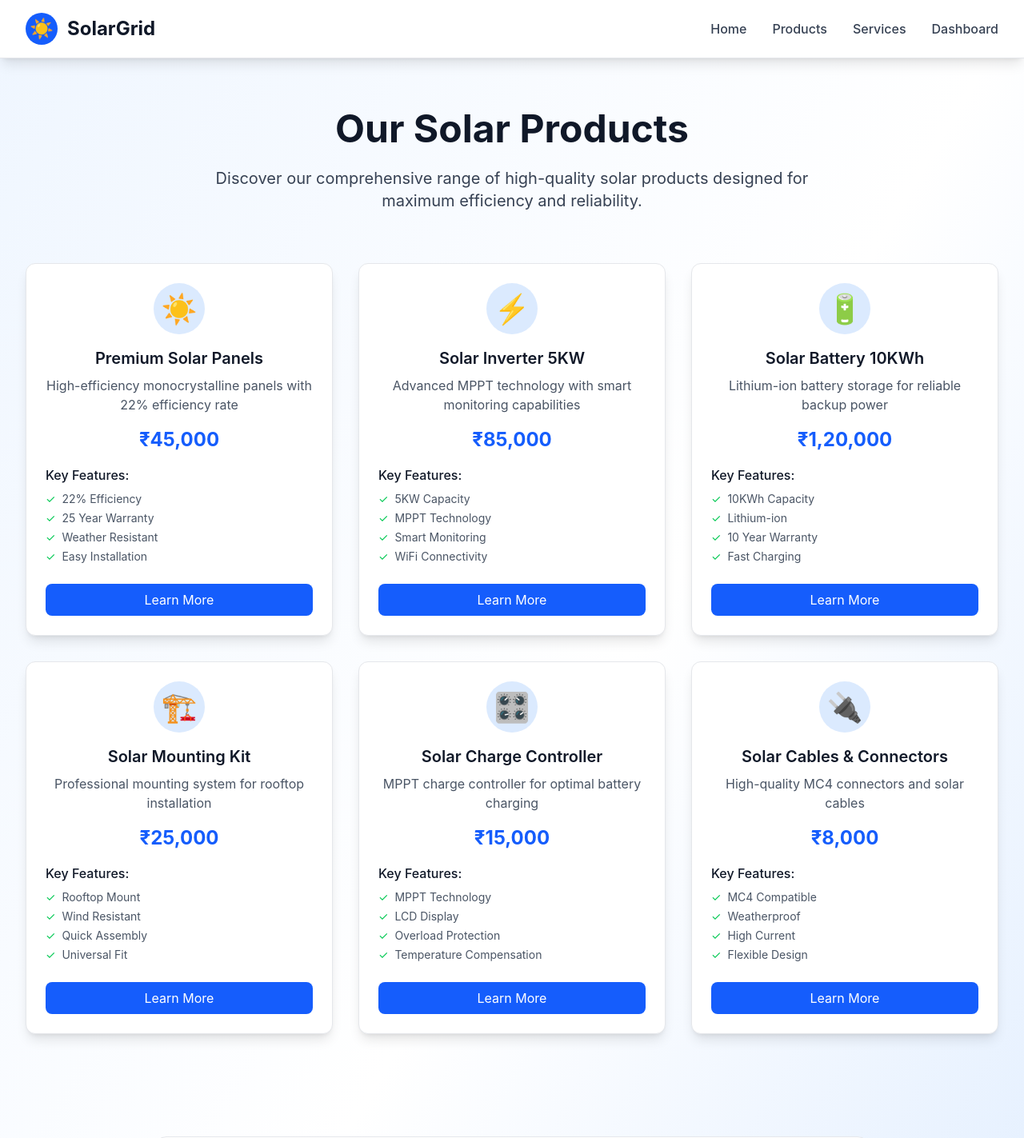
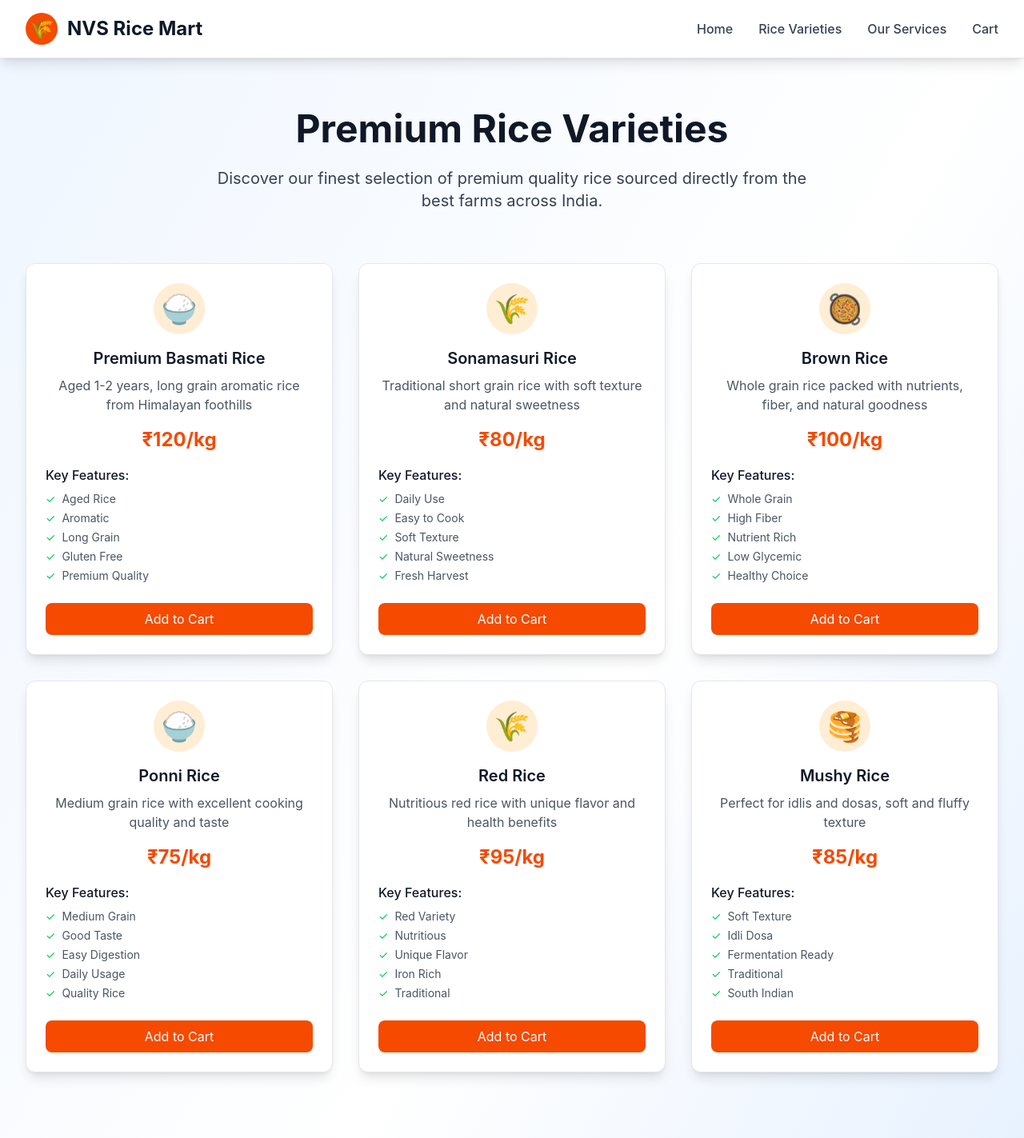
Before and after one commit to singhsunny26sep/nvsricemartWeb, a React (Create React App) app: page /products in a window 1280 px wide. Shown: the top 1423 px of the page at 80% size. Built offline with nearby package versions, Linux system fonts and the light colour scheme.

Commit message:
newchanges

```diff
--- a/src/components/Products.js
+++ b/src/components/Products.js
@@ -1,56 +1,59 @@
-import React from 'react';
+import React, { useContext } from 'react';
 import { Link } from 'react-router-dom';
 import Footer from './Footer';
+import { CartContext } from '../App';
 
 function Products() {
-  const products = [
+  const { addToCart } = useContext(CartContext);
+
+  const riceProducts = [
     {
       id: 1,
-      name: "Premium Solar Panels",
-      description: "High-efficiency monocrystalline panels with 22% efficiency rate",
-      price: "₹45,000",
-      image: "☀️",
-      features: ["22% Efficiency", "25 Year Warranty", "Weather Resistant", "Easy Installation"]
+      name: "Premium Basmati Rice",
+      description: "Aged 1-2 years, long grain aromatic rice from Himalayan foothills",
+      price: 120,
+      image: "🍚",
+      features: ["Aged Rice", "Aromatic", "Long Grain", "Gluten Free", "Premium Quality"]
     },
     {
       id: 2,
-      name: "Solar Inverter 5KW",
-      description: "Advanced MPPT technology with smart monitoring capabilities",
-      price: "₹85,000",
-      image: "⚡",
-      features: ["5KW Capacity", "MPPT Technology", "Smart Monitoring", "WiFi Connectivity"]
+      name: "Sonamasuri Rice",
+      description: "Traditional short grain rice with soft texture and natural sweetness",
+      price: 80,
+      image: "🌾",
+      features: ["Daily Use", "Easy to Cook", "Soft Texture", "Natural Sweetness", "Fresh Harvest"]
     },
     {
       id: 3,
-      name: "Solar Battery 10KWh",
-      description: "Lithium-ion battery storage for reliable backup power",
-      price: "₹1,20,000",
-      image: "🔋",
-      features: ["10KWh Capacity", "Lithium-ion", "10 Year Warranty", "Fast Charging"]
+      name: "Brown Rice",
+      description: "Whole grain rice packed with nutrients, fiber, and natural goodness",
+      price: 100,
+      image: "🥘",
+      features: ["Whole Grain", "High Fiber", "Nutrient Rich", "Low Glycemic", "Healthy Choice"]
     },
     {
       id: 4,
-      name: "Solar Mounting Kit",
-      description: "Professional mounting system for rooftop installation",
-      price: "₹25,000",
-      image: "🏗️",
-      features: ["Rooftop Mount", "Wind Resistant", "Quick Assembly", "Universal Fit"]
+      name: "Ponni Rice",
+      description: "Medium grain rice with excellent cooking quality and taste",
+      price: 75,
+      image: "🍚",
+      features: ["Medium Grain", "Good Taste", "Easy Digestion", "Daily Usage", "Quality Rice"]
     },
     {
       id: 5,
-      name: "Solar Charge Controller",
-      description: "MPPT charge controller for optimal battery charging",
-      price: "₹15,000",
-      image: "🎛️",
-      features: ["MPPT Technology", "LCD Display", "Overload Protection", "Temperature Compensation"]
+      name: "Red Rice",
+      description: "Nutritious red rice with unique flavor and health benefits",
+      price: 95,
+      image: "🌾",
+      features: ["Red Variety", "Nutritious", "Unique Flavor", "Iron Rich", "Traditional"]
     },
     {
       id: 6,
-      name: "Solar Cables & Connectors",
-      description: "High-quality MC4 connectors and solar cables",
-      price: "₹8,000",
-      image: "🔌",
-      features: ["MC4 Compatible", "Weatherproof", "High Current", "Flexible Design"]
+      name: "Mushy Rice",
+      description: "Perfect for idlis and dosas, soft and fluffy texture",
+      price: 85,
+      image: "🥞",
+      features: ["Soft Texture", "Idli Dosa", "Fermentation Ready", "Traditional", "South Indian"]
     }
   ];
 
@@ -61,16 +64,16 @@ function Products() {
         <div className="max-w-7xl mx-auto px-4 sm:px-6 lg:px-8">
           <div className="flex justify-between items-center py-4">
             <div className="flex items-center">
-              <div className="w-10 h-10 bg-blue-600 rounded-full flex items-center justify-center mr-3">
-                <span className="text-white text-2xl">☀️</span>
+              <div className="w-10 h-10 bg-orange-600 rounded-full flex items-center justify-center mr-3">
+                <span className="text-white text-2xl">🌾</span>
               </div>
-              <h1 className="text-2xl font-bold text-gray-900">SolarGrid</h1>
+              <h1 className="text-2xl font-bold text-gray-900">NVS Rice Mart</h1>
             </div>
             <div className="hidden md:flex space-x-8">
-              <Link to="/" className="text-gray-700 hover:text-blue-600 transition-colors font-medium">Home</Link>
-              <Link to="/products" className="text-gray-700 hover:text-blue-600 transition-colors font-medium">Products</Link>
-              <Link to="/services" className="text-gray-700 hover:text-blue-600 transition-colors font-medium">Services</Link>
-              <Link to="/dashboard" className="text-gray-700 hover:text-blue-600 transition-colors font-medium">Dashboard</Link>
+              <Link to="/" className="text-gray-700 hover:text-orange-600 transition-colors font-medium">Home</Link>
+              <Link to="/products" className="text-gray-700 hover:text-orange-600 transition-colors font-medium">Rice Varieties</Link>
+              <Link to="/services" className="text-gray-700 hover:text-orange-600 transition-colors font-medium">Our Services</Link>
+              <Link to="/cart" className="text-gray-700 hover:text-orange-600 transition-colors font-medium">Cart</Link>
             </div>
           </div>
         </div>
@@ -79,9 +82,9 @@ function Products() {
       {/* Header */}
       <section className="py-16 px-4 sm:px-6 lg:px-8">
         <div className="max-w-7xl mx-auto text-center">
-          <h1 className="text-4xl md:text-5xl font-bold text-gray-900 mb-6">Our Solar Products</h1>
+          <h1 className="text-4xl md:text-5xl font-bold text-gray-900 mb-6">Premium Rice Varieties</h1>
           <p className="text-xl text-gray-700 max-w-3xl mx-auto">
-            Discover our comprehensive range of high-quality solar products designed for maximum efficiency and reliability.
+            Discover our finest selection of premium quality rice sourced directly from the best farms across India.
           </p>
         </div>
       </section>
@@ -90,15 +93,15 @@ function Products() {
       <section className="pb-16 px-4 sm:px-6 lg:px-8">
         <div className="max-w-7xl mx-auto">
           <div className="grid grid-cols-1 md:grid-cols-2 lg:grid-cols-3 gap-8">
-            {products.map((product) => (
+            {riceProducts.map((product) => (
               <div key={product.id} className="bg-white rounded-xl p-6 border border-gray-200 shadow-lg hover:shadow-xl transition-all duration-300">
                 <div className="text-center mb-4">
-                  <div className="w-16 h-16 bg-blue-100 rounded-full flex items-center justify-center mx-auto mb-4">
-                    <span className="text-4xl text-blue-600">{product.image}</span>
+                  <div className="w-16 h-16 bg-orange-100 rounded-full flex items-center justify-center mx-auto mb-4">
+                    <span className="text-4xl text-orange-600">{product.image}</span>
                   </div>
                   <h3 className="text-xl font-semibold text-gray-900 mb-2">{product.name}</h3>
                   <p className="text-gray-600 mb-4">{product.description}</p>
-                  <p className="text-2xl font-bold text-blue-600 mb-4">{product.price}</p>
+                  <p className="text-2xl font-bold text-orange-600 mb-4">₹{product.price}/kg</p>
                 </div>
 
                 <div className="mb-6">
@@ -113,8 +116,11 @@ function Products() {
                   </ul>
                 </div>
 
-                <button className="w-full bg-blue-600 hover:bg-blue-700 text-white py-2 px-4 rounded-lg transition-colors">
-                  Learn More
+                <button
+                  onClick={() => addToCart(product)}
+                  className="w-full bg-orange-600 hover:bg-orange-700 text-white py-2 px-4 rounded-lg transition-colors"
+                >
+                  Add to Cart
                 </button>
               </div>
             ))}
@@ -127,9 +133,9 @@ function Products() {
         <div className="max-w-4xl mx-auto text-center">
           <div className="bg-white rounded-2xl p-8 border border-gray-200 shadow-lg">
             <h2 className="text-3xl font-bold text-gray-900 mb-4">Need Help Choosing?</h2>
-            <p className="text-gray-600 mb-6">Our experts can help you select the perfect solar products for your specific needs.</p>
-            <Link to="/services" className="bg-blue-600 hover:bg-blue-700 text-white px-8 py-3 rounded-lg font-semibold transition-colors">
-              Get Expert Consultation
+            <p className="text-gray-600 mb-6">Our experts can help you select the perfect rice variety for your specific needs and cooking requirements.</p>
+            <Link to="/services" className="bg-orange-600 hover:bg-orange-700 text-white px-8 py-3 rounded-lg font-semibold transition-colors">
+              Get Expert Advice
             </Link>
           </div>
         </div>
```
